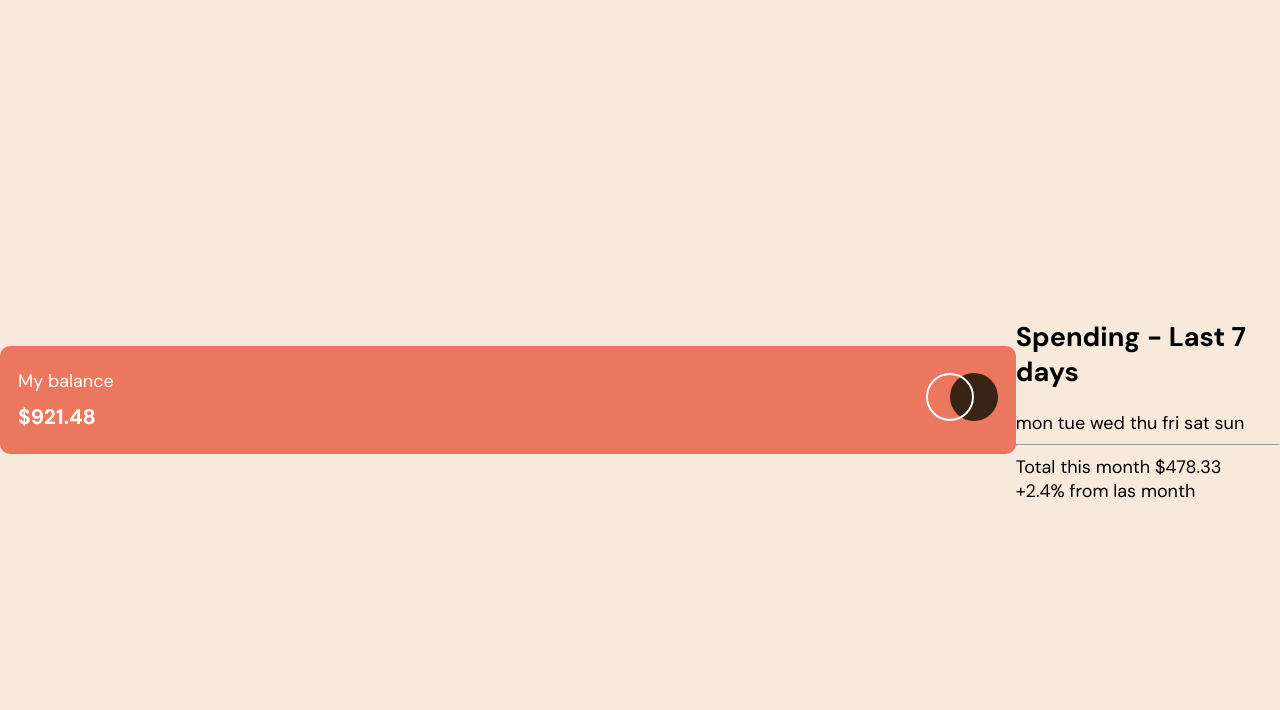
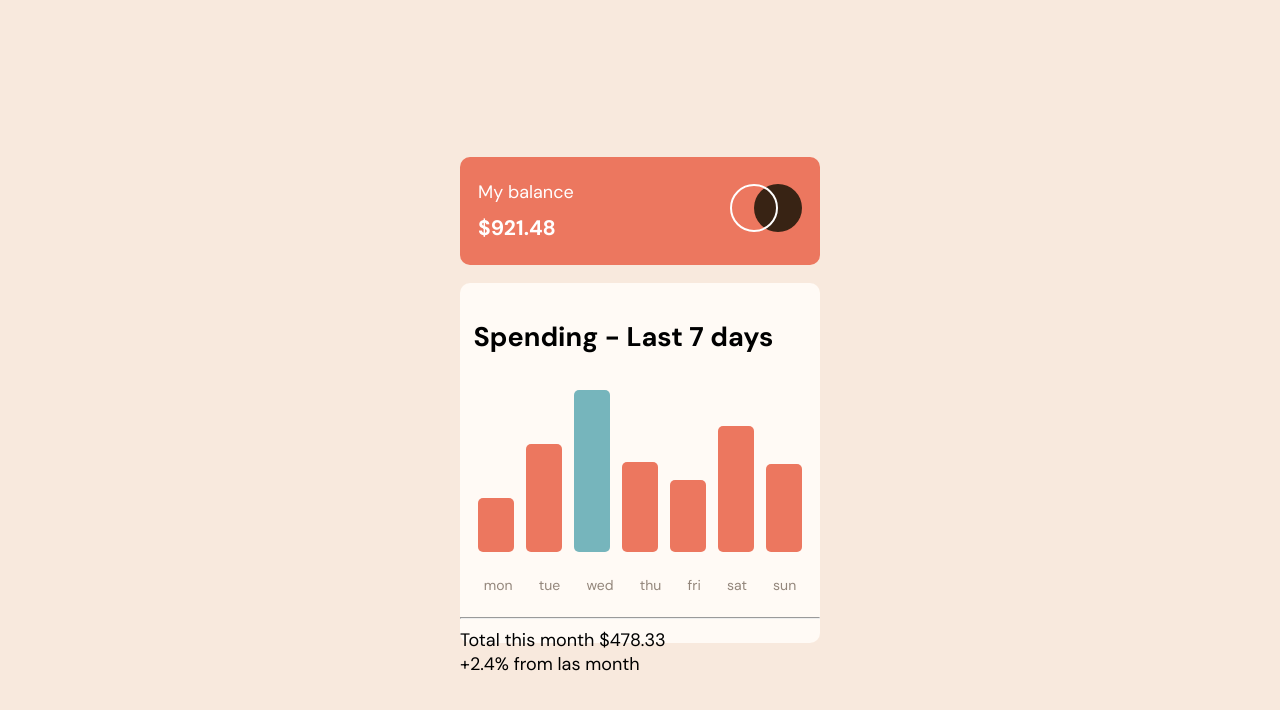
Before and after one commit to Natvoc/Expenses_chart_component, a plain HTML site: page index.html in a window 1280 px wide. Drawn offline with Linux system fonts and the light colour scheme.

Commit message:
chart update

```diff
--- a/css/style.css
+++ b/css/style.css
@@ -6,13 +6,14 @@ body{
     display: flex;
     align-items: center;
     justify-content: center;
+    flex-direction: column;
     font-size: 18px;
     height: 100vh;
     font-family: 'DM Sans', sans-serif;
 }
 .header{
     background:hsl(10, 79%, 65%);
-    width: 90%;
+    width: 20em;
     height:6em;
     display: flex;
     align-items: center;
@@ -35,3 +36,72 @@ body{
 .logo{
     margin: 1em;
 }
+.content{
+    background:hsl(33, 100%, 98%) ;
+    width: 20em;
+    height: 20em;
+    margin-top:1em;
+    border-radius:10px;
+
+}
+.content h2{
+    padding:0.5em;
+
+}
+.chart{
+    display: flex;
+    justify-content: space-between;
+    align-items: flex-end;
+    margin: 1em;
+}
+.one{
+    width: 2em;
+    height: 3em;
+    border-radius: 5px;
+    background: hsl(10, 79%, 65%);
+    display: flex;
+    align-items: flex-end;
+}
+.two{
+    width: 2em;
+    height: 6em;
+    border-radius: 5px;
+    background: hsl(10, 79%, 65%);
+}
+.three{
+    width: 2em;
+    height: 9em;
+    border-radius: 5px;
+    background: hsl(186, 34%, 60%)
+}
+.four{
+    width: 2em;
+    height: 5em;
+    border-radius: 5px;
+    background: hsl(10, 79%, 65%);
+}
+.five{
+    width: 2em;
+    height: 4em;
+    border-radius: 5px;
+    background: hsl(10, 79%, 65%);
+}
+.six{
+    width: 2em;
+    height: 7em;
+    border-radius: 5px;
+    background: hsl(10, 79%, 65%);
+}
+.seven{
+    width: 2em;
+    height: 4.9em;
+    border-radius: 5px;
+    background: hsl(10, 79%, 65%);
+}
+.days{
+    display: flex;
+    justify-content: space-between;
+    font-size: 14px;
+   margin: 1.7em;
+   color: hsl(28, 10%, 53%);
+}
```
